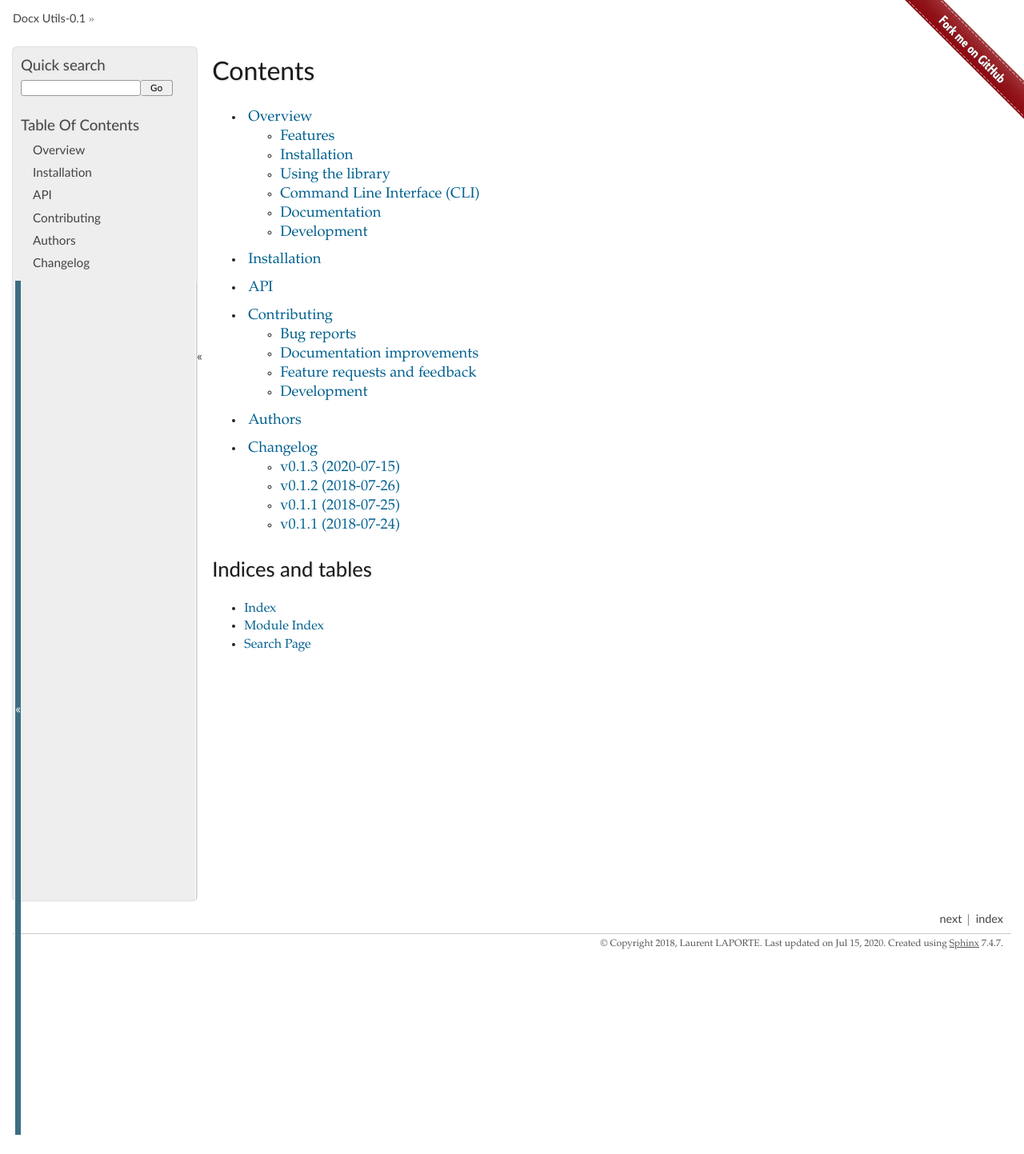
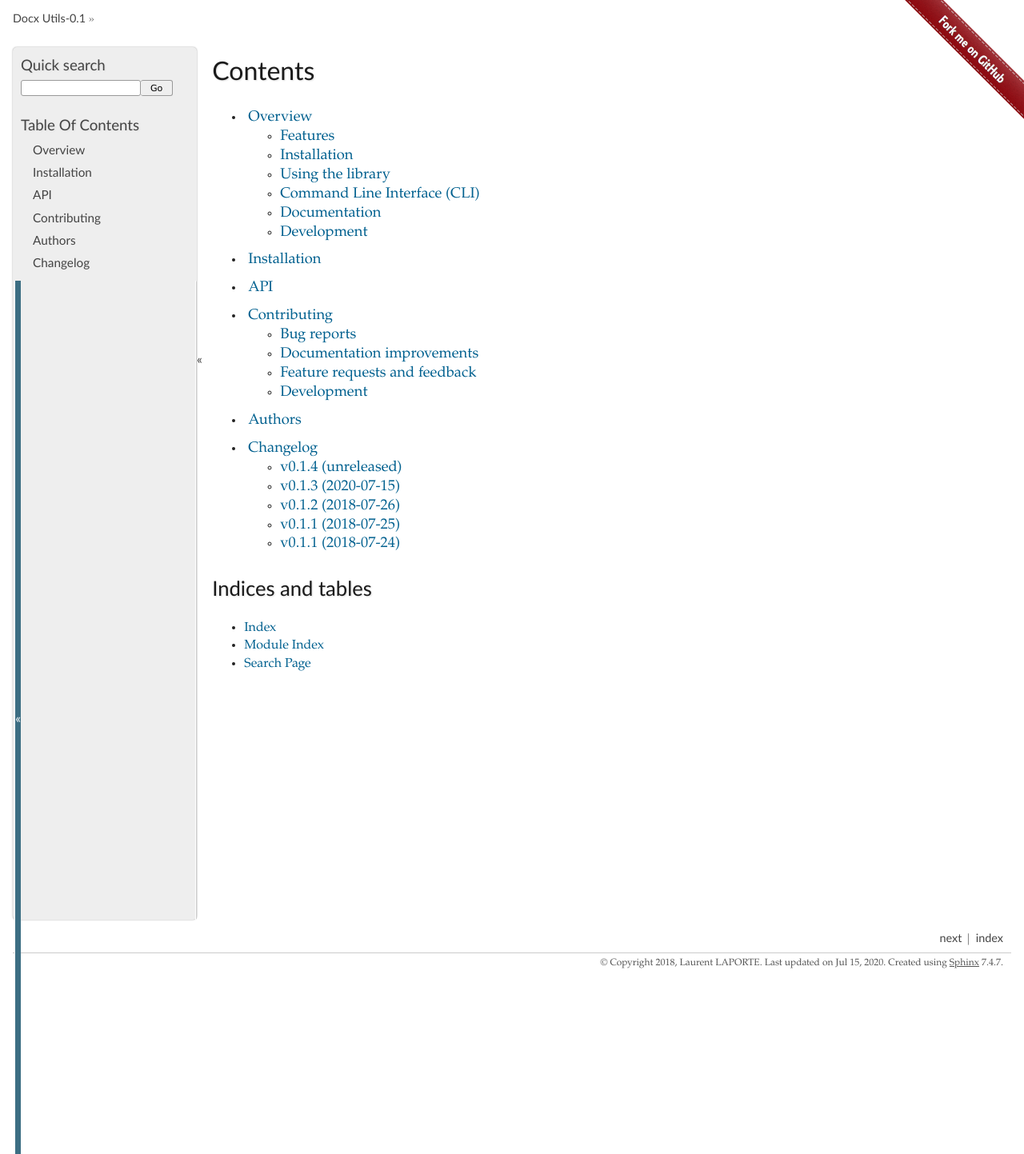
Before and after one commit to tantale/docx_utils, a Sphinx documentation site: the page built from docs/index.rst, in a window 1280 px wide. Shown: the whole page at 80% size. Built offline with Sphinx 7.4.7, drawn with Linux system fonts in a browser that asks for light colours; before the commit the page ends 1419 px from its top, so only the background shows below that.

Commit message:
Prepare next version 0.1.4 (unreleased)

```diff
--- a/CHANGELOG.rst
+++ b/CHANGELOG.rst
@@ -10,6 +10,10 @@
 and this project adheres to `Semantic Versioning <https://semver.org/spec/v2.0.0.html>`_.
 
 .. end-exclude
+
+v0.1.4 (unreleased)
+===================
+
 
 v0.1.3 (2020-07-15)
 ===================
--- a/README.rst
+++ b/README.rst
@@ -40,9 +40,9 @@
     :alt: PyPI Package latest release
     :target: https://pypi.org/project/docx-utils/
 
-.. |commits-since| image:: https://img.shields.io/github/commits-since/tantale/docx_utils/v0.1.3.svg
+.. |commits-since| image:: https://img.shields.io/github/commits-since/tantale/docx_utils/v0.1.4.svg
     :alt: Commits since latest release
-    :target: https://github.com/tantale/docx_utils/compare/v0.1.3...master
+    :target: https://github.com/tantale/docx_utils/compare/v0.1.4...master
 
 .. |wheel| image:: https://img.shields.io/pypi/wheel/docx-utils.svg
     :alt: PyPI Wheel
--- a/docs/conf.py
+++ b/docs/conf.py
@@ -27,7 +27,7 @@
 year = "2018"
 author = "Laurent LAPORTE"
 copyright = "{0}, {1}".format(year, author)
-release = "0.1.3"
+release = "0.1.4"
 version = ".".join(release.split(".")[:2])  # 'major.minor'
 
 pygments_style = "trac"
--- a/setup.py
+++ b/setup.py
@@ -51,7 +51,7 @@
 setup(
     # --- identity
     name="docx-utils",
-    version="0.1.3",
+    version="0.1.4",
     # --- description
     description="Creation and manipulation of Open XML documents (mainly docx).",
     long_description=u"{0}\n{1}".format(read("README.rst"), read("CHANGELOG.rst")),
--- a/src/docx_utils/__init__.py
+++ b/src/docx_utils/__init__.py
@@ -10,5 +10,5 @@
 
 __app_name__ = "docx_utils"
 __app_author__ = "Laurent LAPORTE"
-__version__ = "0.1.3"
+__version__ = "0.1.4"
 __release__ = ".".join(__version__.split(".")[:2])  # 'major.minor'
```
Also changed, not shown: .bumpversion.cfg.
